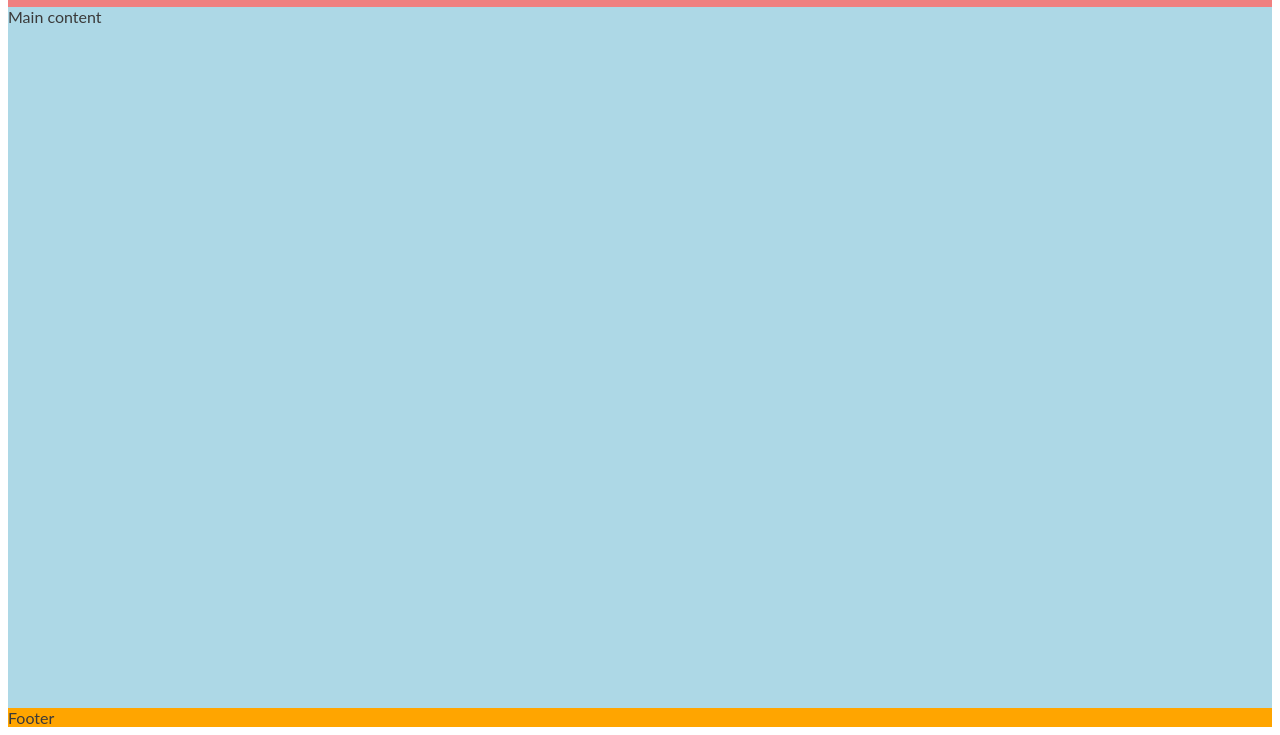
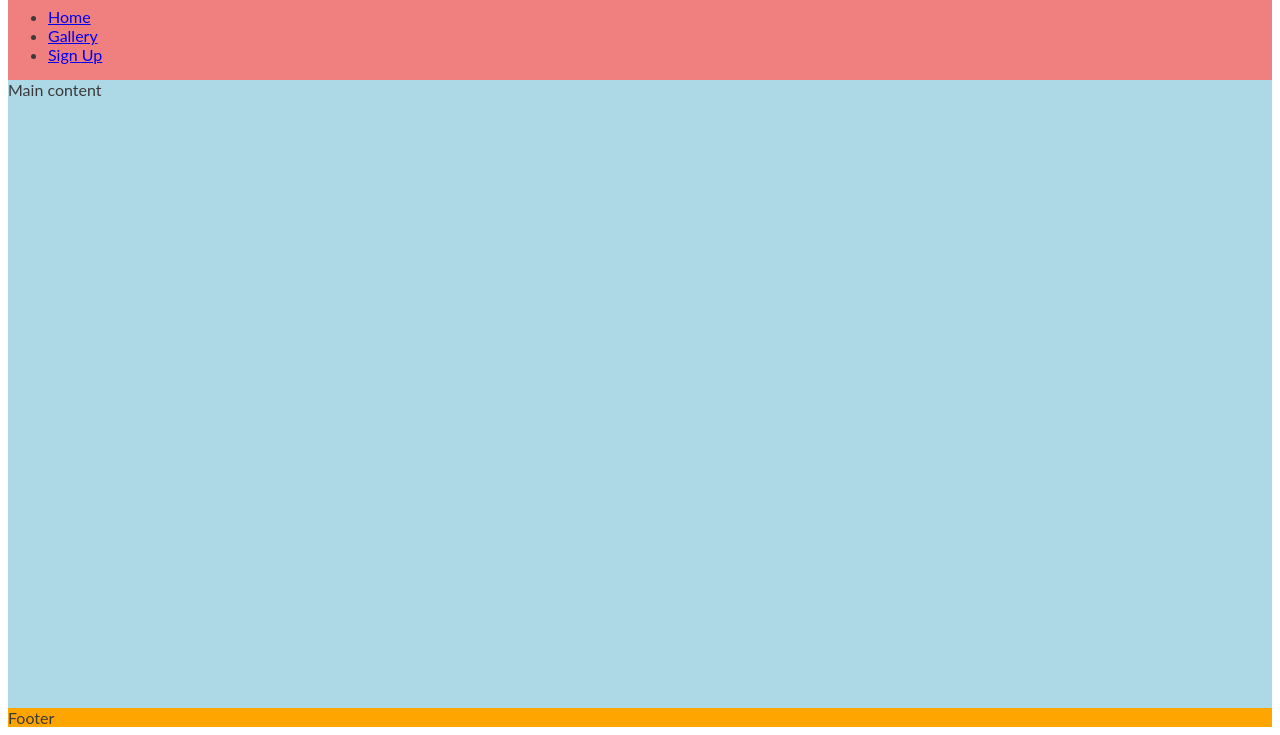
Before and after one commit to ossama967/Run, a plain HTML site: page index.html in a window 1280 px wide. Shown: the part 81-816 px from the top of the page. Drawn offline with Linux system fonts and the light colour scheme.

Commit message:
creat navigation section

```diff
--- a/index.html
+++ b/index.html
@@ -43,7 +43,14 @@
                 Love Running
             </h1>
         </a>
+        <nav>
+            <ul>
+                <li><a href="index.html">Home</a></li>
+                <li><a href="galary.html">Gallery</a></li>
+                <li><a href="signup.html">Sign Up</a></li>
 
+            </ul>
+        </nav>
     </header>
 
     <!-- Main content -->
```
